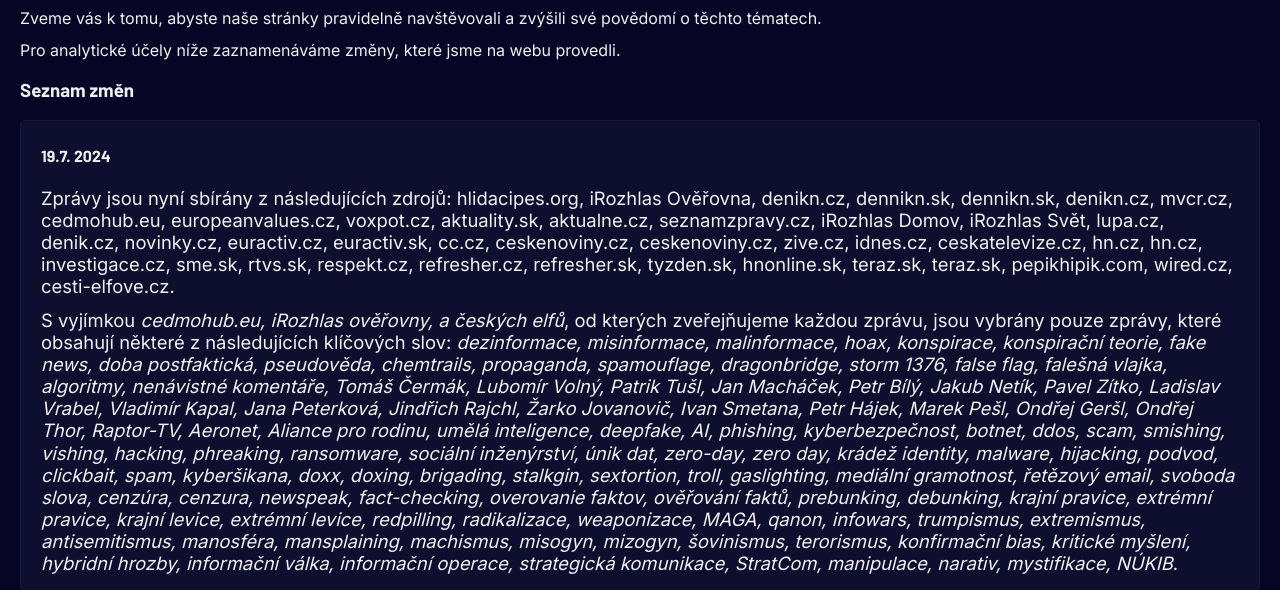
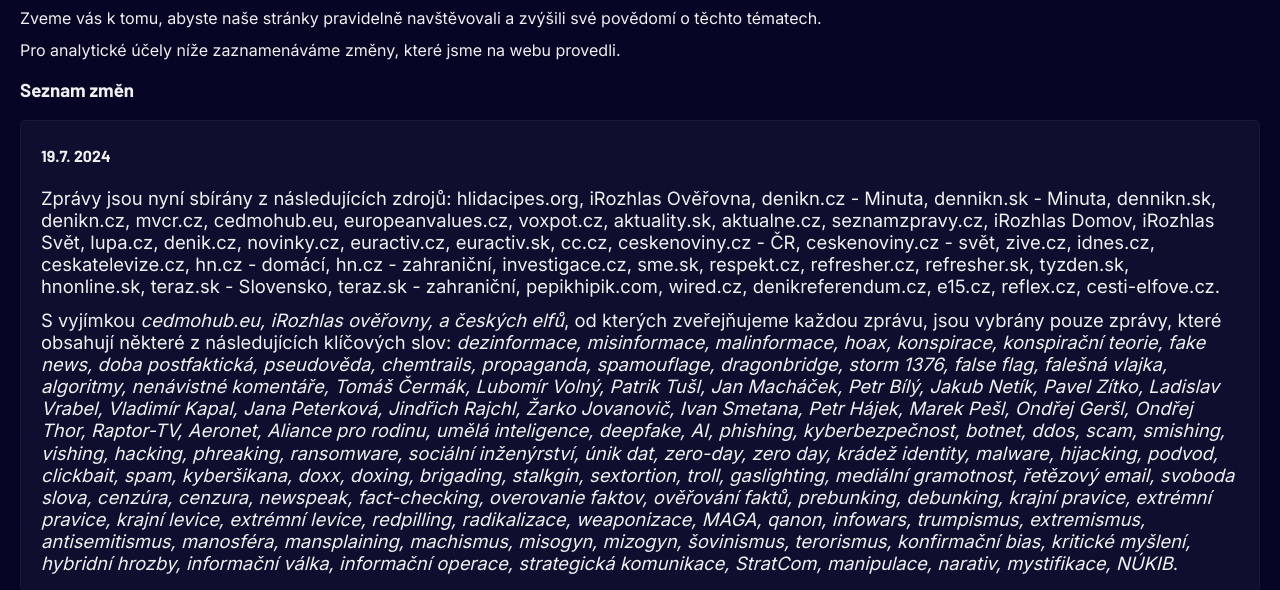
Before and after one commit to msamyel/disinfo-digest, a Flask app: page /changelog in a window 1280 px wide. Shown: the part 194-784 px from the top of the page. Run offline with Flask 3, Linux system fonts and the light colour scheme; some libraries are stand-ins or nearby versions.

Commit message:
remove lidovky + uprava zdroju v changelog

```diff
--- a/mediacheck.py
+++ b/mediacheck.py
@@ -132,7 +132,6 @@ if __name__ == "__main__":
     feeds.append(RssFeed('https://www.reflex.cz/rss')),  # A-
     feeds.append(RssFeed('https://servis.idnes.cz/rss.aspx?c=zpravodaj', ))  # B+
     feeds.append(RssFeed('https://www.novinky.cz/rss')),  # B+
-    feeds.append(RssFeed('https://servis.lidovky.cz/rss.aspx')),  # B+
     # SK média
     feeds.append(RssFeed('https://www.aktuality.sk/rss/')),
     feeds.append(RssFeed('https://www.sme.sk/rss-title')),
--- a/templates/changelog.html
+++ b/templates/changelog.html
@@ -23,8 +23,8 @@
                 Zprávy jsou nyní sbírány z následujících zdrojů:
                 <a href="https://hlidacipes.org/feed/" target="_blank">hlidacipes.org</a>,
                 <a href="https://www.irozhlas.cz/rss/irozhlas/tag/7708693" target="_blank">iRozhlas Ověřovna</a>,
-                <a href="https://denikn.cz/minuta/feed/" target="_blank">denikn.cz</a>,
-                <a href="https://dennikn.sk/minuta/feed" target="_blank">dennikn.sk</a>,
+                <a href="https://denikn.cz/minuta/feed/" target="_blank">denikn.cz - Minuta</a>,
+                <a href="https://dennikn.sk/minuta/feed" target="_blank">dennikn.sk - Minuta</a>,
                 <a href="https://dennikn.sk/rss/" target="_blank">dennikn.sk</a>,
                 <a href="https://denikn.cz/rss/" target="_blank">denikn.cz</a>,
                 <a href="https://www.mvcr.cz/chh/SCRIPT/rss.aspx?nid=" target="_blank">mvcr.cz</a>,
@@ -42,26 +42,28 @@
                 <a href="https://euractiv.cz/feed/" target="_blank">euractiv.cz</a>,
                 <a href="https://euractiv.sk/feed/" target="_blank">euractiv.sk</a>,
                 <a href="https://cc.cz/feed/" target="_blank">cc.cz</a>,
-                <a href="https://www.ceskenoviny.cz/sluzby/rss/cr.php" target="_blank">ceskenoviny.cz</a>,
-                <a href="https://www.ceskenoviny.cz/sluzby/rss/svet.php" target="_blank">ceskenoviny.cz</a>,
+                <a href="https://www.ceskenoviny.cz/sluzby/rss/cr.php" target="_blank">ceskenoviny.cz - ČR</a>,
+                <a href="https://www.ceskenoviny.cz/sluzby/rss/svet.php" target="_blank">ceskenoviny.cz - svět</a>,
                 <a href="https://www.zive.cz/rss/sc-47/" target="_blank">zive.cz</a>,
                 <a href="https://servis.idnes.cz/rss.aspx?c=zpravodaj" target="_blank">idnes.cz</a>,
                 <a href="https://ct24.ceskatelevize.cz/rss/tema/hlavni-zpravy-84313"
                    target="_blank">ceskatelevize.cz</a>,
-                <a href="https://domaci.hn.cz/?m=rss" target="_blank">hn.cz</a>,
-                <a href="https://zahranicni.hn.cz/?m=rss" target="_blank">hn.cz</a>,
+                <a href="https://domaci.hn.cz/?m=rss" target="_blank">hn.cz - domácí</a>,
+                <a href="https://zahranicni.hn.cz/?m=rss" target="_blank">hn.cz - zahraniční</a>,
                 <a href="https://www.investigace.cz/feed/" target="_blank">investigace.cz</a>,
                 <a href="https://www.sme.sk/rss-title" target="_blank">sme.sk</a>,
-                <a href="https://spravy.rtvs.sk/feed/" target="_blank">rtvs.sk</a>,
                 <a href="https://www.respekt.cz/api/rss?type=articles&unlocked=1" target="_blank">respekt.cz</a>,
                 <a href="https://refresher.cz/rss" target="_blank">refresher.cz</a>,
                 <a href="https://refresher.sk/rss" target="_blank">refresher.sk</a>,
                 <a href="https://www.tyzden.sk/feed/" target="_blank">tyzden.sk</a>,
                 <a href="https://hnonline.sk/feed" target="_blank">hnonline.sk</a>,
-                <a href="http://www.teraz.sk/rss/slovensko.rss" target="_blank">teraz.sk</a>,
-                <a href="http://www.teraz.sk/rss/zahranicie.rss" target="_blank">teraz.sk</a>,
+                <a href="http://www.teraz.sk/rss/slovensko.rss" target="_blank">teraz.sk - Slovensko</a>,
+                <a href="http://www.teraz.sk/rss/zahranicie.rss" target="_blank">teraz.sk - zahraniční</a>,
                 <a href="https://pepikhipik.com/feed/" target="_blank">pepikhipik.com</a>,
                 <a href="https://www.wired.cz/atom/feed.xml" target="_blank">wired.cz</a>,
+                <a href="https://denikreferendum.cz/rss.xml" target="_blank">denikreferendum.cz</a>,
+                <a href="https://www.e15.cz/rss" target="_blank">e15.cz</a>,
+                <a href="https://www.reflex.cz/rss" target="_blank">reflex.cz</a>,
                 <a href="https://cesti-elfove.cz/feed/" target="_blank">cesti-elfove.cz</a>.
             </p>
             <p class="article__content">S vyjímkou <i>cedmohub.eu, iRozhlas ověřovny, a českých elfů</i>, od kterých
```
